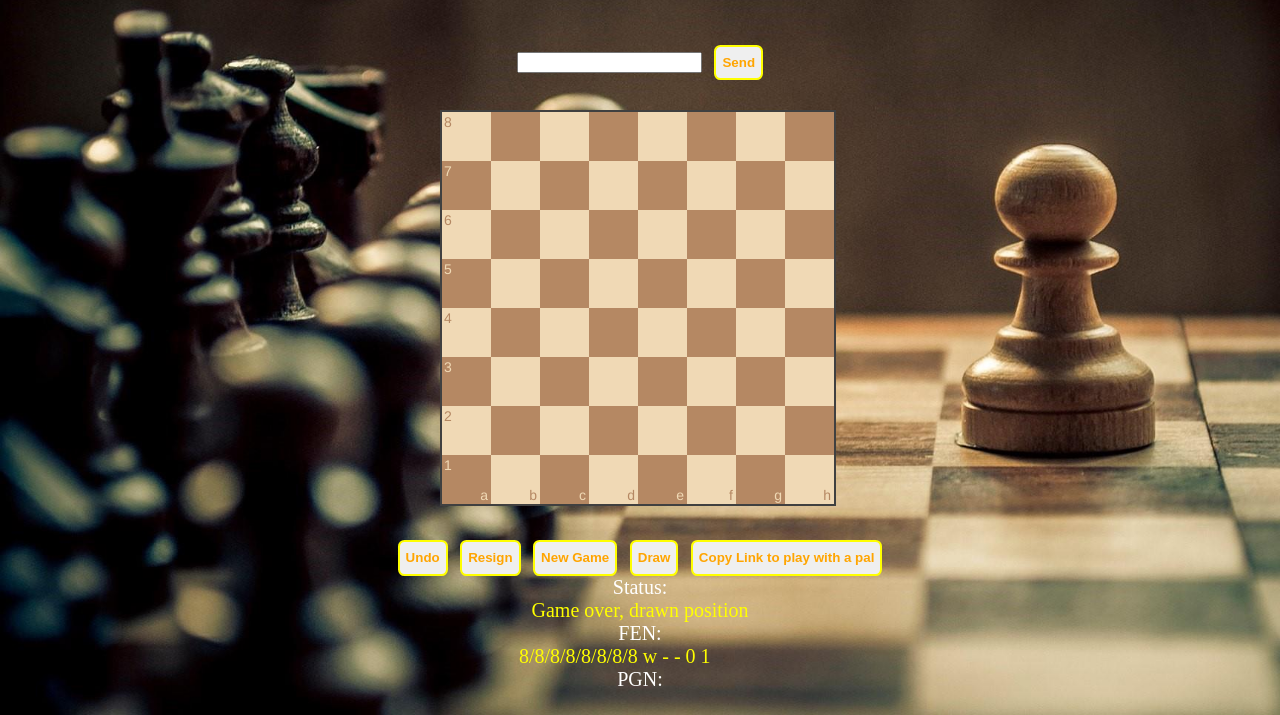
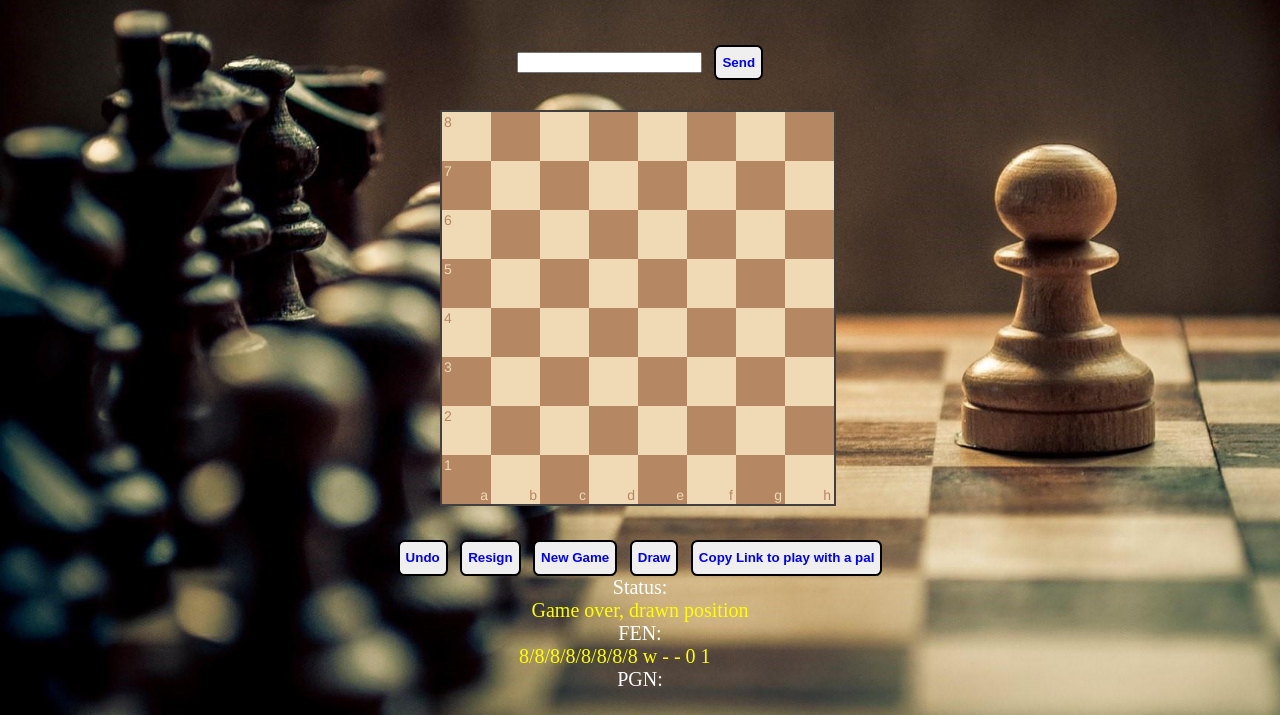
Before and after one commit to GabrielGenkov/Chess, a Flask app: template ProjectChess/templates/room.html in a window 1280 px wide. Shown: the part 85-800 px from the top of the page. Run offline with Flask 2, Linux system fonts and the light colour scheme; the template is opened without the code that fills it, so the values that code supplies are empty; some libraries are stand-ins or nearby versions.

Commit message:
Fixing the CSS
CSS fix

```diff
--- a/ProjectChess/static/css/game.css
+++ b/ProjectChess/static/css/game.css
@@ -17,11 +17,11 @@ button{
 	right: -8vw;
 	-webkit-border-radius: .5vw;
 	line-height: 2.3vw;
-	color: orange;
+	color: blue;
 	background-color: #78899;
 	width: 13%
 	text-align: center;
-	border: yellow 2px solid;
+	border: black 2px solid;
 }
 .Fen{
 	position:static; left: 46%;
@@ -48,6 +48,7 @@ ul{
 #m{
 	position:static; right: 480px; top: 420px;
 }
+
 #fen{
 
 	font-size: 20px;
@@ -55,21 +56,31 @@ ul{
 	color:yellow;
 
 }
+
+.Texts{
+
+	background-color:rgba(0,0,0,0.7);
+	border: 2px solid black;
+
+}
 .Status{
 	font-size: 20px;
 	position:static; left: 47%;
 	color:white;
+
 
 }
 #status{
 	font-size: 20px;
 	position:static; left: 47%;
 	color:yellow;
+
 }
 #pgn{
 	font-size: 20px;
 	position:static; left: 47%;
 	color:yellow;
+
 }
 #myBoard{
 	margin: auto;
@@ -80,6 +91,7 @@ ul{
 	font-size: 20px;
 	position:static; left: 47%;
 	color:yellow;
+
 }
 #myBoard{
 	margin: auto;
```
